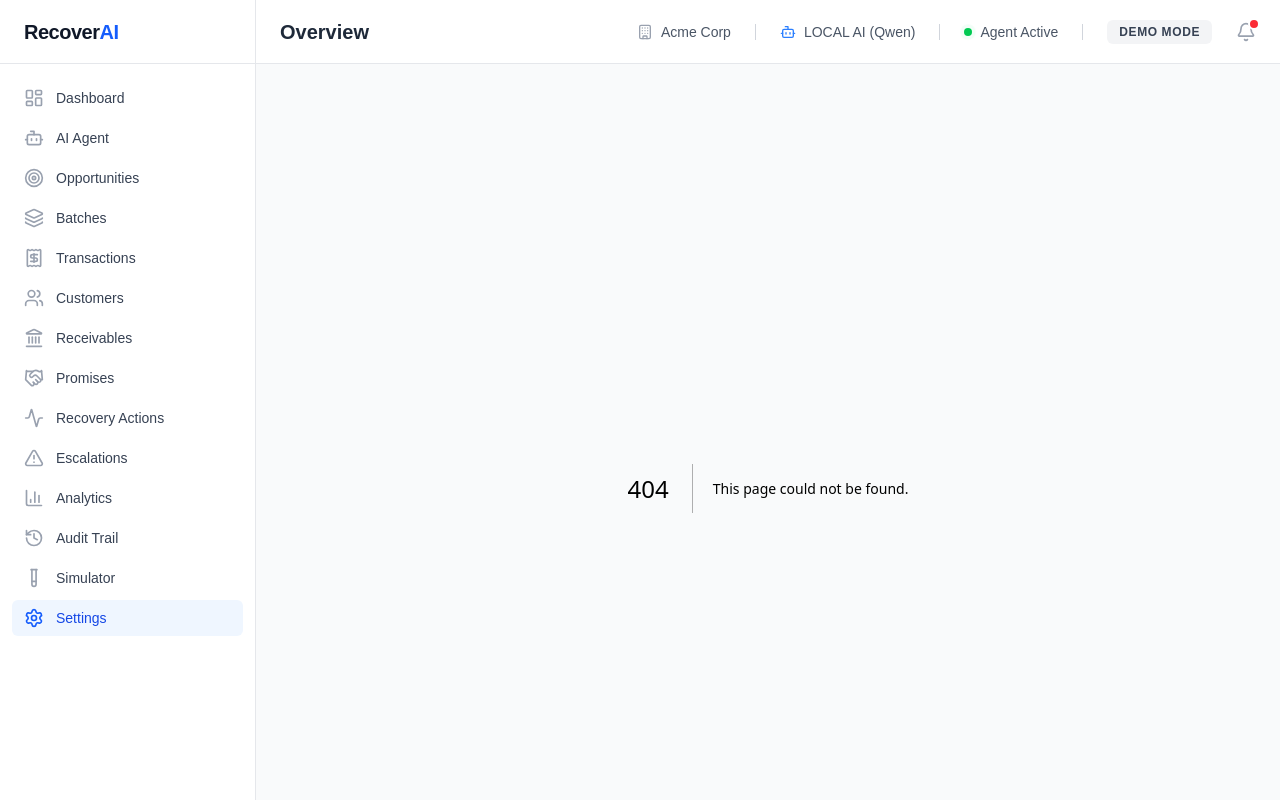
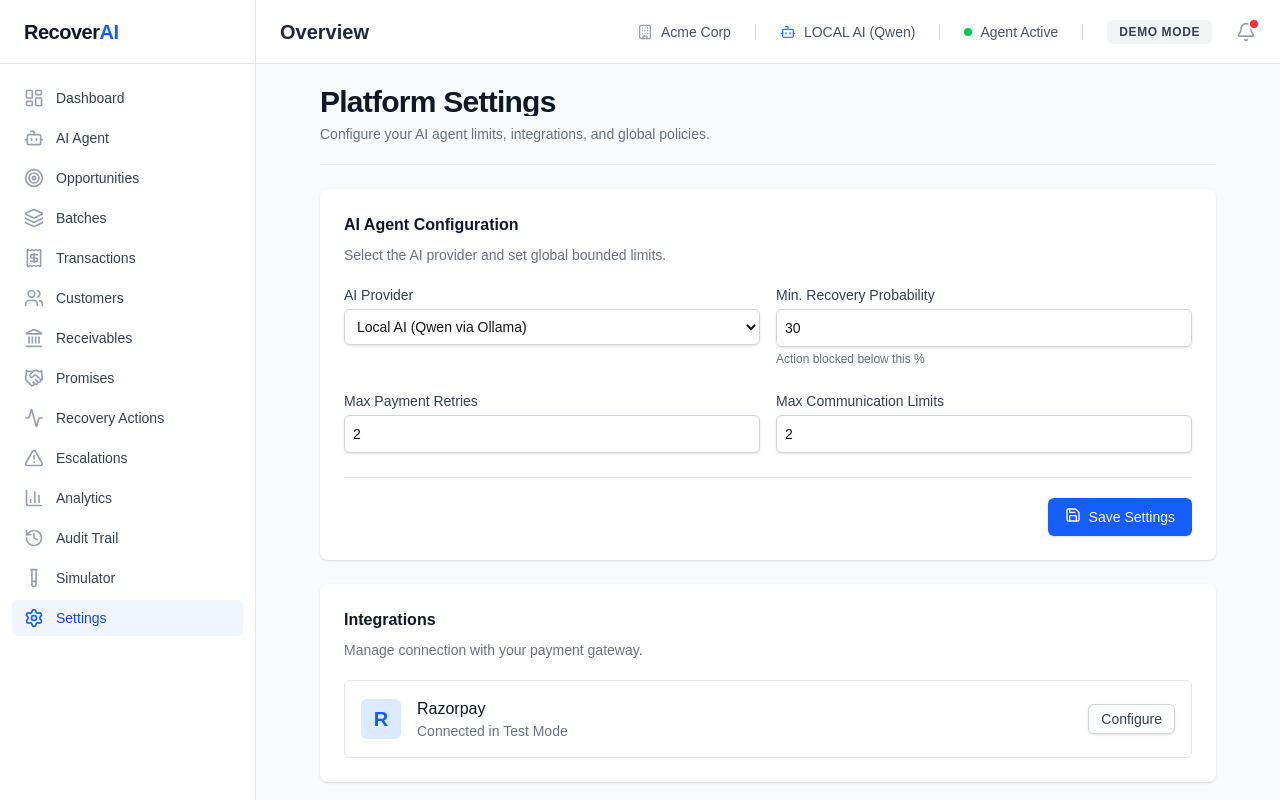
Before and after one commit to RangeshPandianPT/revenue-recovery-agent, a Next.js app in the folder frontend/: page /settings in a window 1280 px wide. Before the commit this address had no page. Built offline with nearby package versions, Linux system fonts and the light colour scheme.

Commit message:
Add settings page

```diff
--- /dev/null
+++ b/frontend/app/settings/page.tsx
@@ -0,0 +1,113 @@
+'use client';
+
+import { useState } from 'react';
+import toast from 'react-hot-toast';
+import { Save } from 'lucide-react';
+
+export default function Settings() {
+  const [saving, setSaving] = useState(false);
+
+  const handleSave = () => {
+    setSaving(true);
+    setTimeout(() => {
+      setSaving(false);
+      toast.success("Settings saved successfully");
+    }, 800);
+  };
+
+  return (
+    <div className="space-y-6 max-w-4xl mx-auto pb-10">
+      <div className="border-b border-gray-200 pb-5">
+        <h2 className="text-2xl font-bold leading-7 text-gray-900 sm:truncate sm:text-3xl sm:tracking-tight">
+          Platform Settings
+        </h2>
+        <p className="mt-2 text-sm text-gray-500">
+          Configure your AI agent limits, integrations, and global policies.
+        </p>
+      </div>
+
+      <div className="bg-white shadow sm:rounded-lg">
+        <div className="px-4 py-5 sm:p-6">
+          <h3 className="text-base font-semibold leading-6 text-gray-900">AI Agent Configuration</h3>
+          <div className="mt-2 max-w-xl text-sm text-gray-500">
+            <p>Select the AI provider and set global bounded limits.</p>
+          </div>
+          <form className="mt-5 space-y-6">
+
+            <div className="grid grid-cols-1 gap-y-6 gap-x-4 sm:grid-cols-6">
+              <div className="sm:col-span-3">
+                <label className="block text-sm font-medium text-gray-700">AI Provider</label>
+                <div className="mt-1">
+                  <select className="block w-full rounded-md border-gray-300 shadow-sm focus:border-blue-500 focus:ring-blue-500 sm:text-sm p-2 border">
+                    <option>Local AI (Qwen via Ollama)</option>
+                    <option>Cloud AI (Gemini)</option>
+                    <option>Demo Fallback Engine</option>
+                  </select>
+                </div>
+              </div>
+
+              <div className="sm:col-span-3">
+                <label className="block text-sm font-medium text-gray-700">Min. Recovery Probability</label>
+                <div className="mt-1">
+                  <input type="number" defaultValue={30} className="block w-full rounded-md border-gray-300 shadow-sm focus:border-blue-500 focus:ring-blue-500 sm:text-sm p-2 border" />
+                </div>
+                <p className="mt-1 text-xs text-gray-500">Action blocked below this %</p>
+              </div>
+
+              <div className="sm:col-span-3">
+                <label className="block text-sm font-medium text-gray-700">Max Payment Retries</label>
+                <div className="mt-1">
+                  <input type="number" defaultValue={2} className="block w-full rounded-md border-gray-300 shadow-sm focus:border-blue-500 focus:ring-blue-500 sm:text-sm p-2 border" />
+                </div>
+              </div>
+
+              <div className="sm:col-span-3">
+                <label className="block text-sm font-medium text-gray-700">Max Communication Limits</label>
+                <div className="mt-1">
+                  <input type="number" defaultValue={2} className="block w-full rounded-md border-gray-300 shadow-sm focus:border-blue-500 focus:ring-blue-500 sm:text-sm p-2 border" />
+                </div>
+              </div>
+            </div>
+
+            <div className="pt-5 border-t border-gray-200">
+              <div className="flex justify-end">
+                <button
+                  type="button"
+                  onClick={handleSave}
+                  disabled={saving}
+                  className="ml-3 inline-flex justify-center rounded-md border border-transparent bg-blue-600 py-2 px-4 text-sm font-medium text-white shadow-sm hover:bg-blue-700 focus:outline-none disabled:bg-blue-400"
+                >
+                  <Save className="h-4 w-4 mr-2" />
+                  {saving ? 'Saving...' : 'Save Settings'}
+                </button>
+              </div>
+            </div>
+          </form>
+        </div>
+      </div>
+
+      <div className="bg-white shadow sm:rounded-lg">
+        <div className="px-4 py-5 sm:p-6">
+          <h3 className="text-base font-semibold leading-6 text-gray-900">Integrations</h3>
+          <div className="mt-2 max-w-xl text-sm text-gray-500">
+            <p>Manage connection with your payment gateway.</p>
+          </div>
+          <div className="mt-5">
+             <div className="flex items-center justify-between border border-gray-200 p-4 rounded-md">
+                <div className="flex items-center">
+                   <div className="h-10 w-10 bg-blue-100 rounded-md flex items-center justify-center font-bold text-blue-600 text-xl">R</div>
+                   <div className="ml-4">
+                     <p className="font-medium text-gray-900">Razorpay</p>
+                     <p className="text-sm text-gray-500">Connected in Test Mode</p>
+                   </div>
+                </div>
+                <button className="px-3 py-1 bg-white border border-gray-300 text-sm font-medium text-gray-700 rounded-md shadow-sm hover:bg-gray-50">
+                  Configure
+                </button>
+             </div>
+          </div>
+        </div>
+      </div>
+    </div>
+  );
+}
```
